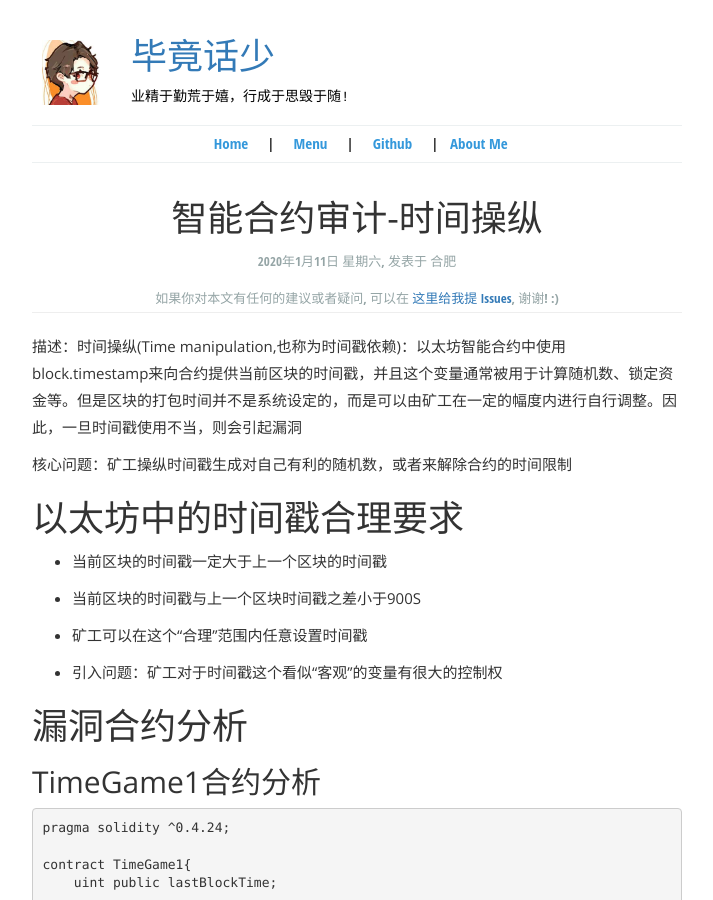
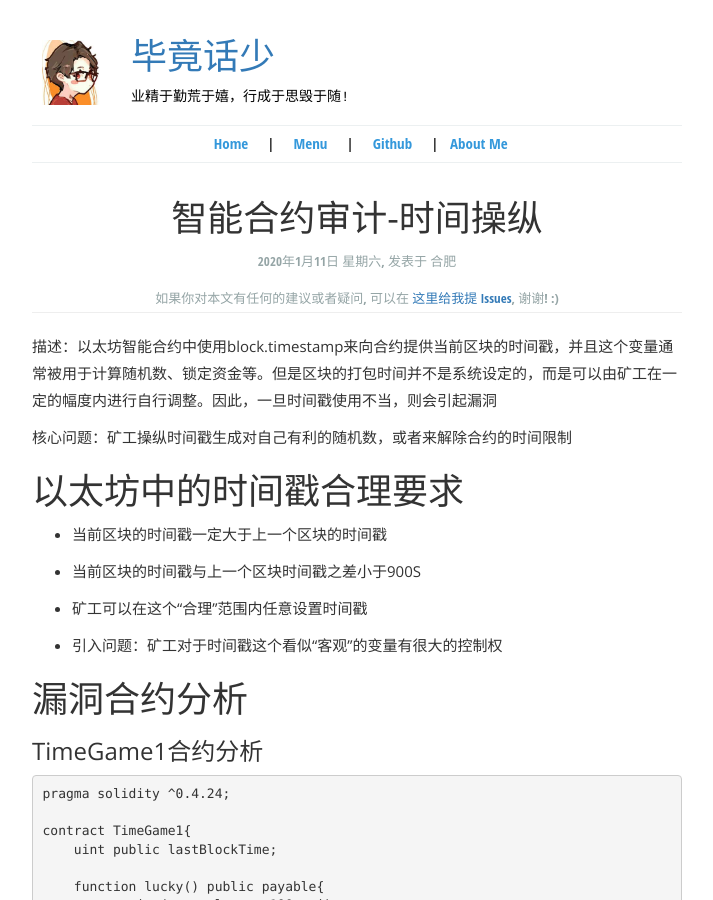
Before and after one commit to ssr-zjm/ssr-zjm.github.io, a Jekyll site: the page built from _posts/2020-1-11-智能合约审计-时间操纵.md, in a window 1280 px wide and 900 px high. Shown: the whole window, without its empty margins (283-996 px from the left). Built offline with Jekyll 4.4.1, drawn with Linux system fonts in a browser that asks for light colours.

Commit message:
Update 2020-1-11-智能合约审计-时间操纵.md

````diff
--- a/_posts/2020-1-11-智能合约审计-时间操纵.md
+++ b/_posts/2020-1-11-智能合约审计-时间操纵.md
@@ -7,7 +7,7 @@ pulished: true
 excerpt_separator: "#"
 ---
 
-描述：时间操纵(Time manipulation,也称为时间戳依赖)：以太坊智能合约中使用block.timestamp来向合约提供当前区块的时间戳，并且这个变量通常被用于计算随机数、锁定资金等。但是区块的打包时间并不是系统设定的，而是可以由矿工在一定的幅度内进行自行调整。因此，一旦时间戳使用不当，则会引起漏洞
+描述：以太坊智能合约中使用block.timestamp来向合约提供当前区块的时间戳，并且这个变量通常被用于计算随机数、锁定资金等。但是区块的打包时间并不是系统设定的，而是可以由矿工在一定的幅度内进行自行调整。因此，一旦时间戳使用不当，则会引起漏洞
 
 核心问题：矿工操纵时间戳生成对自己有利的随机数，或者来解除合约的时间限制
 
@@ -23,7 +23,7 @@ excerpt_separator: "#"
 
 # 漏洞合约分析
 
-## TimeGame1合约分析
+### TimeGame1合约分析
 
 ```sol
 pragma solidity ^0.4.24;
@@ -46,7 +46,7 @@ contract TimeGame1{
 
 漏洞点：由于矿工有个0~900s的任意设置时间戳的权限，导致矿工可以非常轻易的来设置满足交易的时间戳。普通用户可以自己写一个攻击合约来调用lucky(),也是可以自由设置满足交易的时间戳
 
-## TimeGame2合约分析
+### TimeGame2合约分析
 
 ```sol
 pragma solidity ^0.4.24;
````
